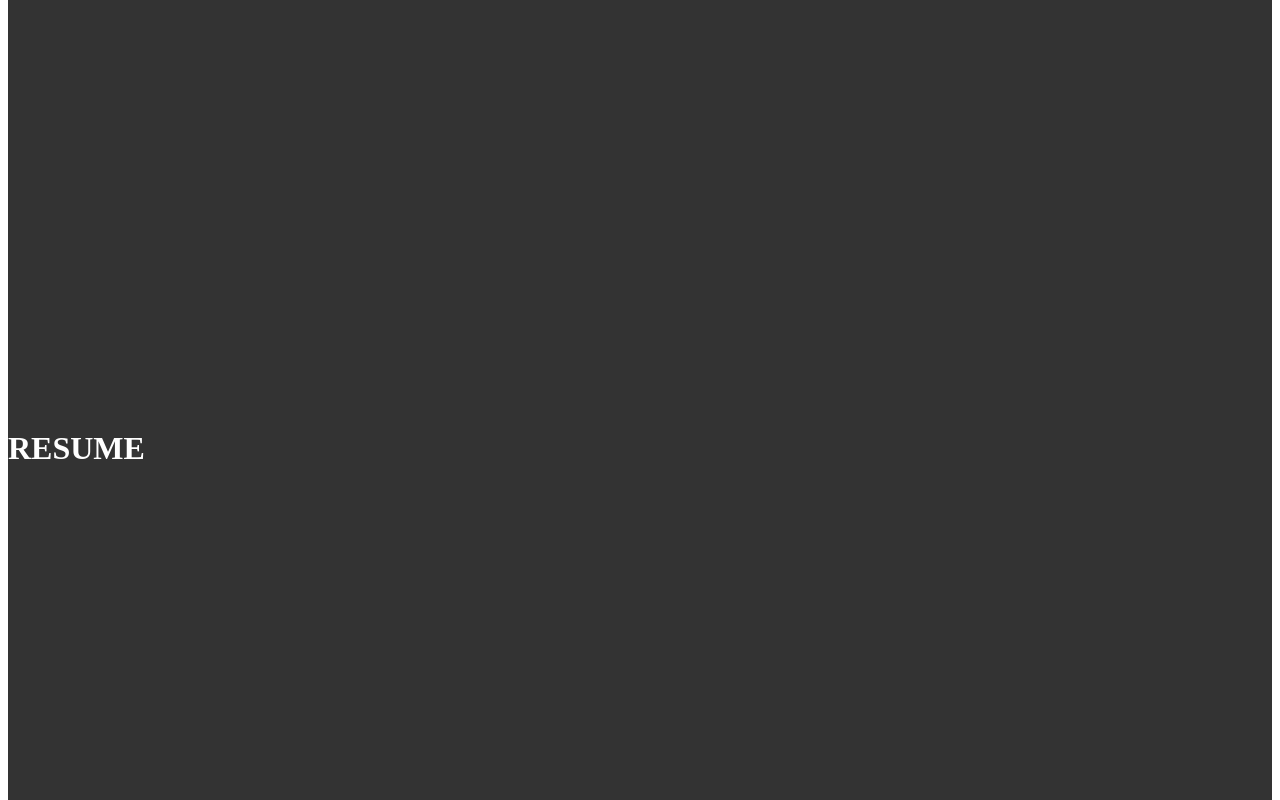
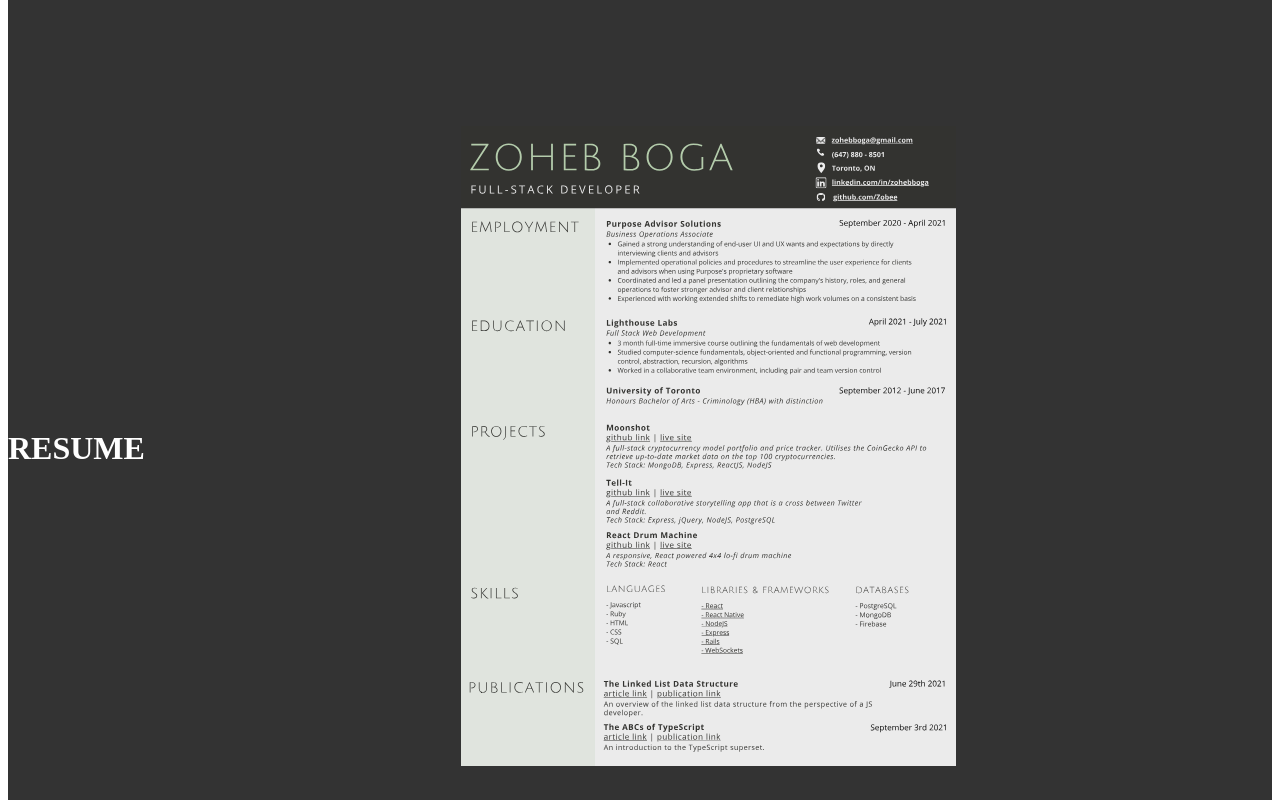
Before and after one commit to Zobee/portfolio, a Next.js app: page / in a window 1280 px wide. Shown: the part 2360-3160 px from the top of the page. Built offline with nearby package versions, Linux system fonts and the light colour scheme.

Commit message:
Added resume section

```diff
--- a/components/Resume.js
+++ b/components/Resume.js
@@ -1,9 +1,10 @@
+import styles from '../styles/Resume.module.css'
 const Resume = () => {
   return (
     <div className='section'>
       <h1 className="title">RESUME</h1>
       <div className='section-container'>
-
+        <a target="_blank" href="https://www.canva.com/design/DAEhZXrPbhU/KH3AmCNkAmGYfygQZpE5WA/view?utm_content=DAEhZXrPbhU&utm_campaign=designshare&utm_medium=link&utm_source=sharebutton"><img src={"resume.svg"} className={styles.resume} /></a>
       </div>
     </div>
   )
--- a/styles/Resume.module.css
+++ b/styles/Resume.module.css
@@ -1,5 +1,16 @@
-.resumeContainer{
-  display: flex;
-  flex: 1;
-  width: 100%;
+.resume{
+  transition: all 0.5s ease;
+  height: 80vh;
+  cursor: pointer;
+  opacity: 0.9;
 }
+
+.resume:hover{
+  opacity: 1;
+}
+
+@media screen and (max-width: 768px) {
+  .resume{
+    max-width: 90vw;
+  }
+}
```
Also changed, not shown: public/resume.svg (added).
